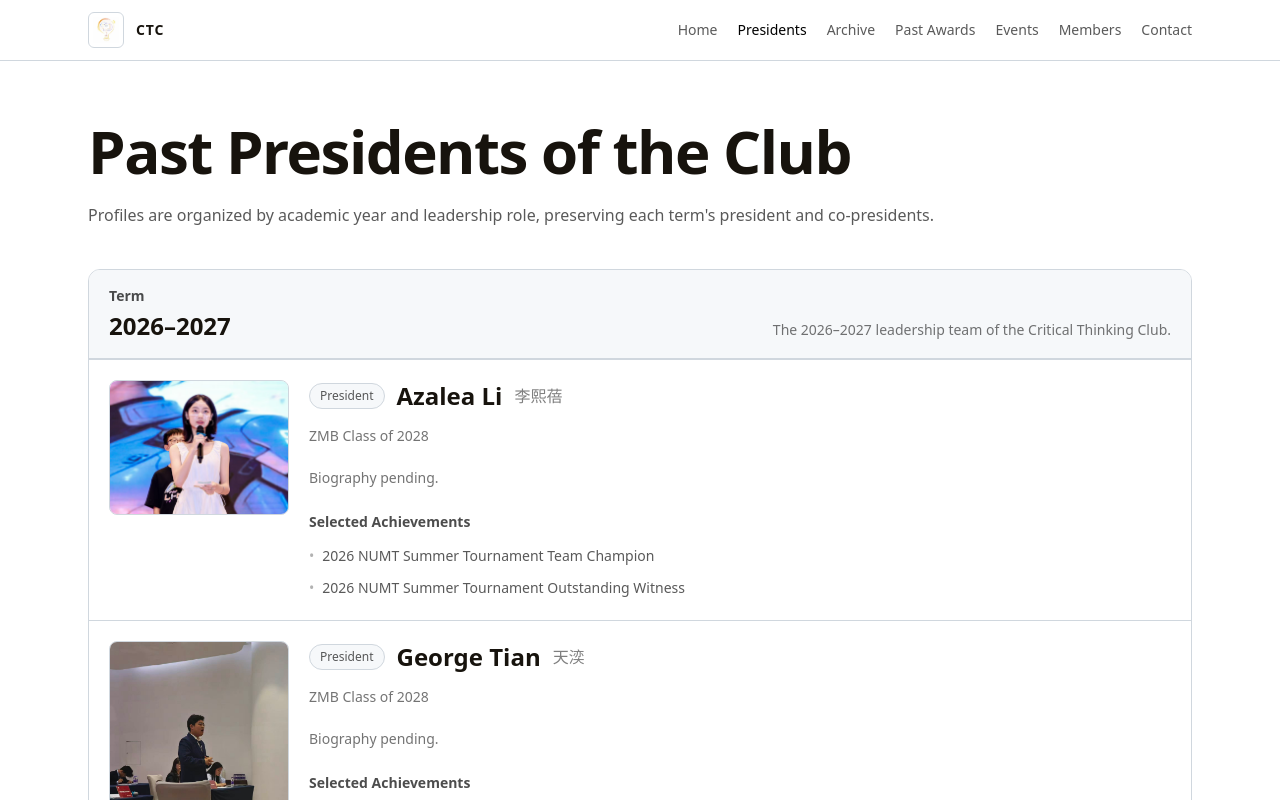
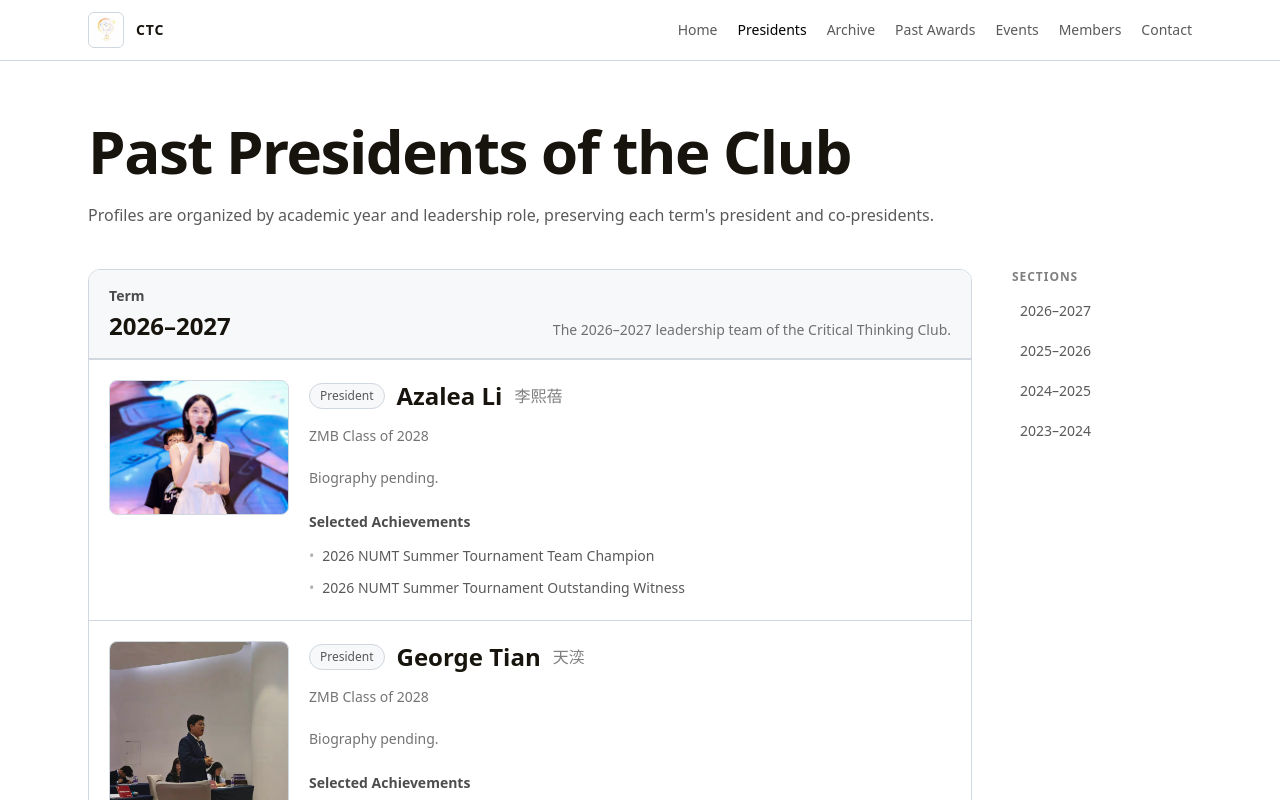
Before and after one commit to henrywyx0730/jlhsctc-official-website, a Next.js app: page /presidents in a window 1280 px wide. Shown: the top 800 px of the page. Built offline with nearby package versions, Linux system fonts and the light colour scheme.

Commit message:
feat: add responsive presidents section navigation

```diff
--- a/app/presidents/page.js
+++ b/app/presidents/page.js
@@ -168,6 +168,32 @@ const presidentTerms = [
   },
 ];
 
+function termId(year) {
+  return `presidents-${year.replace("–", "-")}`;
+}
+
+function SectionNavigation({ terms }) {
+  return (
+    <nav aria-label="President periods">
+      <p className="text-xs font-semibold uppercase tracking-[0.08em] text-black/50">
+        Sections
+      </p>
+      <ul className="mt-1 flex gap-3 overflow-x-auto pb-1 lg:mt-2 lg:flex-col lg:gap-1 lg:overflow-visible lg:pb-0">
+        {terms.map((term) => (
+          <li key={term.year} className="shrink-0">
+            <a
+              href={`#${termId(term.year)}`}
+              className="block px-2 py-1 text-sm text-black/65 transition-colors hover:text-black lg:rounded-md lg:px-2 lg:py-2 lg:hover:bg-[#f6f8fa]"
+            >
+              {term.year}
+            </a>
+          </li>
+        ))}
+      </ul>
+    </nav>
+  );
+}
+
 function AchievementList({ achievements }) {
   if (!achievements.length) {
     return (
@@ -256,7 +282,7 @@ function ProfileRow({ person }) {
 
 export default function PresidentsPage() {
   return (
-    <main className="min-h-screen bg-white text-[#17130d]">
+    <main className="scroll-smooth min-h-screen bg-white text-[#17130d]">
       <SiteHeader />
 
       <section className="mx-auto max-w-6xl px-6 py-12">
@@ -268,11 +294,17 @@ export default function PresidentsPage() {
           each term&apos;s president and co-presidents.
         </p>
 
-        <div className="mt-10 space-y-10">
+        <div className="sticky top-[61px] z-40 -mx-6 border-b border-[#d0d7de] bg-white px-6 py-1 lg:hidden">
+          <SectionNavigation terms={presidentTerms} />
+        </div>
+
+        <div className="mt-10 grid gap-10 lg:grid-cols-[minmax(0,1fr)_180px]">
+          <div className="space-y-10">
             {presidentTerms.map((term) => (
               <section
                 key={term.year}
-              className="overflow-hidden rounded-xl border border-[#d0d7de] bg-white"
+                id={termId(term.year)}
+                className="scroll-mt-28 overflow-hidden rounded-xl border border-[#d0d7de] bg-white"
               >
                 <div className="border-b border-[#d0d7de] bg-[#f6f8fa] px-5 py-4">
                   <div className="flex flex-col justify-between gap-2 md:flex-row md:items-end">
@@ -294,6 +326,13 @@ export default function PresidentsPage() {
               </section>
             ))}
           </div>
+
+          <aside className="hidden lg:block">
+            <div className="sticky top-24">
+              <SectionNavigation terms={presidentTerms} />
+            </div>
+          </aside>
+        </div>
       </section>
       <SiteFooter />
     </main>
```
Lines whose indentation alone changed are shown as unchanged.
